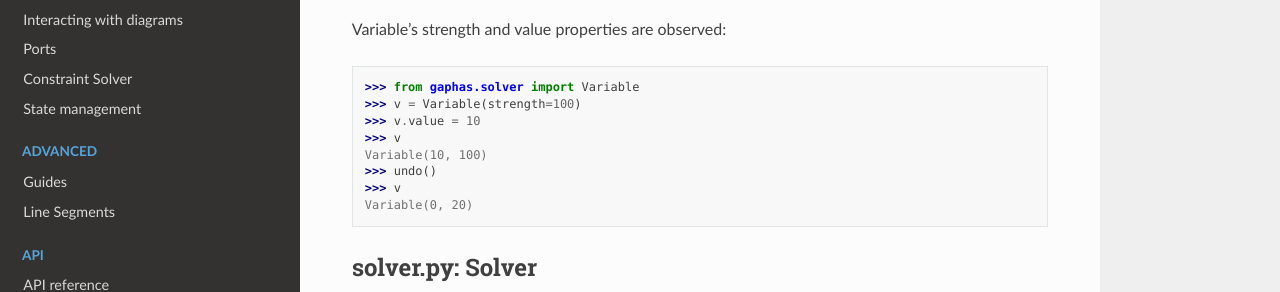
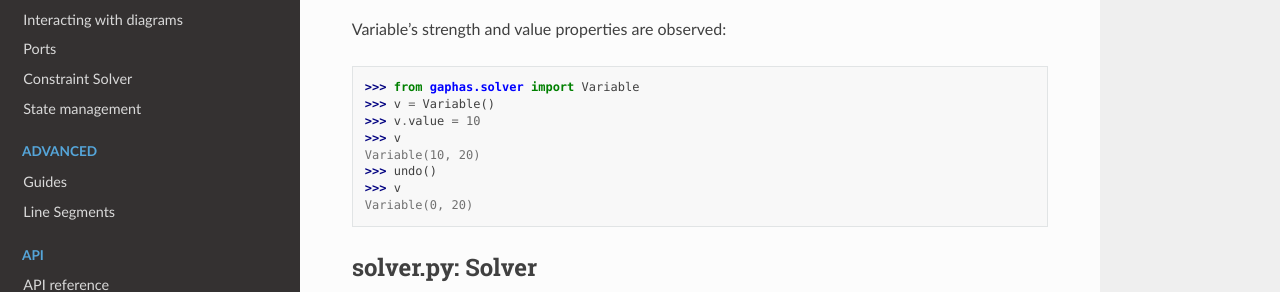
Before and after one commit to gaphor/gaphas, a Sphinx documentation site: the page built from docs/undo_tests.rst, in a window 1280 px wide and 900 px high, scrolled down 8268 px. Shown: the part 187-479 px from the top of the window. Built offline with Sphinx 7.4.7 and the Read the Docs theme 2.0.0, drawn with Linux system fonts in a browser that asks for light colours; pages that are not in the unit, such as notebooks, are missing from menus; the version number is read from the project's files by our own code.

```diff
--- a/docs/undo_tests.rst
+++ b/docs/undo_tests.rst
@@ -389,10 +389,10 @@
 Variable's strength and value properties are observed:
 
     >>> from gaphas.solver import Variable
-    >>> v = Variable(strength=100)
+    >>> v = Variable()
     >>> v.value = 10
     >>> v
-    Variable(10, 100)
+    Variable(10, 20)
     >>> undo()
     >>> v
     Variable(0, 20)
```
Also changed, not shown: 1 other file.
